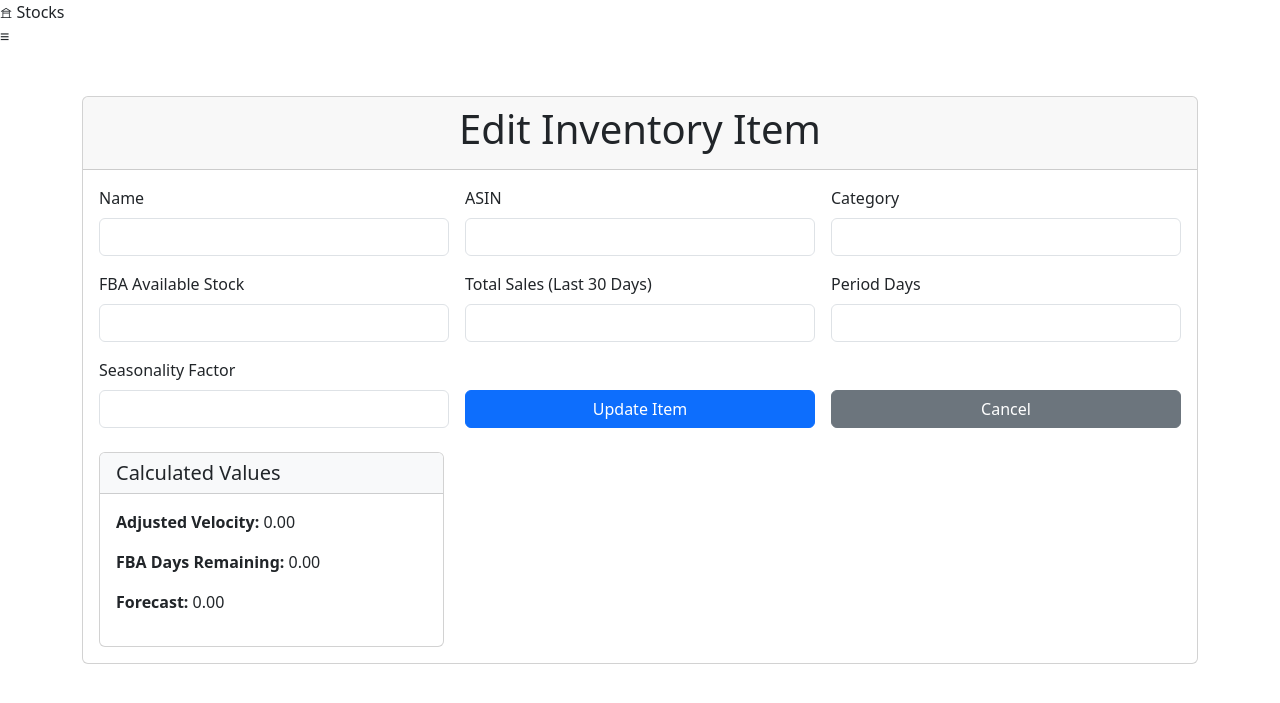
After one commit to deancaloracan/dean-flask-ciit, a Flask app: template templates/edit.html in a window 1280 px wide. The commit adds this page. Shown: the top 703 px of the page. Run offline with Flask 3, Linux system fonts and the light colour scheme; the template is opened without the code that fills it, so the values that code supplies are empty.

Commit message:
final project

```diff
--- a/app.py
+++ b/app.py
@@ -70,6 +70,31 @@ def add_item():
 
     return redirect(url_for('home'))
 
+@app.route('/edit/<int:item_id>')
+def edit_item(item_id):
+    item = Item.query.get_or_404(item_id)
+    return render_template('edit.html', item=item)
+
+@app.route('/update/<int:item_id>', methods=['POST'])
+def update_item(item_id):
+    item = Item.query.get_or_404(item_id)
+
+    item.name = request.form.get('name', item.name)
+    item.asin = request.form.get('asin', item.asin)
+    item.category = request.form.get('category', item.category)
+    item.fba_available_stock = request.form.get('fba_available_stock', type=int, default=item.fba_available_stock)
+    item.total_sales_last_30_days = request.form.get('total_sales_last_30_days', type=int, default=item.total_sales_last_30_days)
+    item.period_days = request.form.get('period_days', type=int, default=item.period_days)
+    item.seasonality_factor = request.form.get('seasonality_factor', type=float, default=item.seasonality_factor)
+
+    # Recalculate derived fields
+    item.adj_velocity = item.calculate_adjusted_velocity()
+    item.fba_days_remaining = item.calculate_fba_days_remaining()
+    item.forecast = item.calculate_forecast()
+
+    db.session.commit()
+    return redirect(url_for('home'))
+
 @app.route('/remove/<int:item_id>')
 def remove_product(item_id):
     item = Item.query.get_or_404(item_id)
--- /dev/null
+++ b/templates/edit.html
@@ -0,0 +1,88 @@
+<!DOCTYPE html>
+<html lang="en">
+<head>
+    <meta charset="UTF-8">
+    <meta name="viewport" content="width=device-width, initial-scale=1.0">
+    <title>Edit Item - Inventory System</title>
+    <link rel="stylesheet" href="https://cdn.jsdelivr.net/npm/bootstrap@5.3.0/dist/css/bootstrap.min.css">
+    <link rel="stylesheet" href="static/style1.css">
+</head>
+<body>
+    <div class="home-header">
+        <span class="icon">𖠿</span>
+        <span>Stocks</span>
+    </div>
+    <div class="three-tabs">
+        <span>≡</span>
+    </div>
+    <div class="container mt-5">
+        <div class="card">
+            <div class="card-header text-center">
+                <h1>Edit Inventory Item</h1>
+            </div>
+            <div class="card-body">
+                <form method="POST" action="{{ url_for('update_item', item_id=item.id) }}">
+                    <div class="row g-3">
+                        <div class="col-md-4">
+                            <label class="form-label">Name</label>
+                            <input type="text" name="name" class="form-control" value="{{ item.name }}" required>
+                        </div>
+                        <div class="col-md-4">
+                            <label class="form-label">ASIN</label>
+                            <input type="text" name="asin" class="form-control" value="{{ item.asin }}" required>
+                        </div>
+                        <div class="col-md-4">
+                            <label class="form-label">Category</label>
+                            <input type="text" name="category" class="form-control" value="{{ item.category }}" required>
+                        </div>
+                        <div class="col-md-4">
+                            <label class="form-label">FBA Available Stock</label>
+                            <input type="number" name="fba_available_stock" class="form-control"
+                                   value="{{ item.fba_available_stock }}" min="0" required>
+                        </div>
+                        <div class="col-md-4">
+                            <label class="form-label">Total Sales (Last 30 Days)</label>
+                            <input type="number" name="total_sales_last_30_days" class="form-control"
+                                   value="{{ item.total_sales_last_30_days }}" min="0" required>
+                        </div>
+                        <div class="col-md-4">
+                            <label class="form-label">Period Days</label>
+                            <input type="number" name="period_days" class="form-control"
+                                   value="{{ item.period_days }}" min="1" required>
+                        </div>
+                        <div class="col-md-4">
+                            <label class="form-label">Seasonality Factor</label>
+                            <input type="number" name="seasonality_factor" class="form-control"
+                                   value="{{ item.seasonality_factor }}" step="0.1" required>
+                        </div>
+                        <div class="col-md-4 d-flex align-items-end">
+                            <button type="submit" class="btn btn-primary w-100">Update Item</button>
+                        </div>
+                        <div class="col-md-4 d-flex align-items-end">
+                            <a href="{{ url_for('home') }}" class="btn btn-secondary w-100">Cancel</a>
+                        </div>
+                    </div>
+                </form>
+
+                <!-- Display calculated fields -->
+                <div class="row mt-4">
+                    <div class="col-md-4">
+                        <div class="card">
+                            <div class="card-header bg-light">
+                                <h5 class="mb-0">Calculated Values</h5>
+                            </div>
+                            <div class="card-body">
+                                <p><strong>Adjusted Velocity:</strong> {{ "%.2f"|format(item.adj_velocity) }}</p>
+                                <p><strong>FBA Days Remaining:</strong> {{ "%.2f"|format(item.fba_days_remaining) }}</p>
+                                <p><strong>Forecast:</strong> {{ "%.2f"|format(item.forecast) }}</p>
+                            </div>
+                        </div>
+                    </div>
+                </div>
+            </div>
+        </div>
+    </div>
+
+    <script src="https://cdn.jsdelivr.net/npm/bootstrap@5.3.0/dist/js/bootstrap.bundle.min.js"></script>
+</body>
+</html>
--- a/templates/index.html
+++ b/templates/index.html
@@ -87,6 +87,9 @@
                                         <td>{{ "%.2f"|format(item.fba_days_remaining) }}</td>
                                         <td>{{ "%.2f"|format(item.forecast) }}</td>
                                         <td>
+                                            <a href="{{ url_for('edit_item', item_id=item.id) }}" class="btn btn-warning btn-sm">
+                                                ✏️
+                                            </a>
                                             <a href="{{ url_for('remove_product', item_id=item.id) }}" class="btn btn-danger btn-sm">
                                                 ❌
                                             </a>
```
